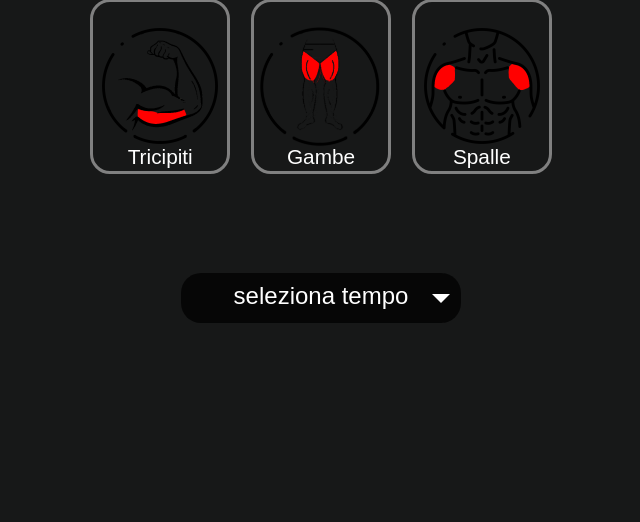
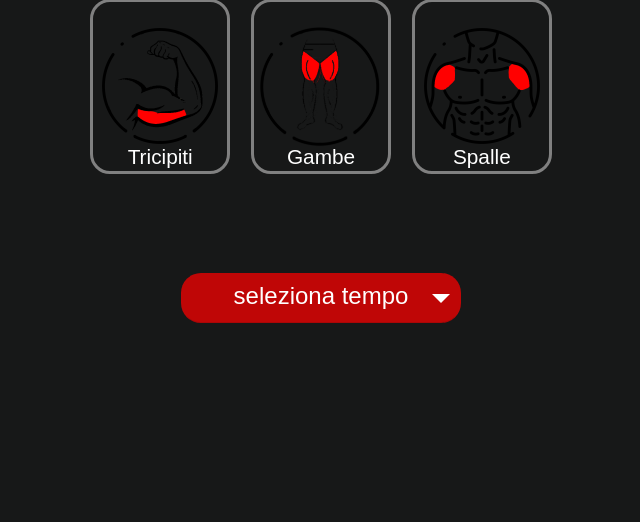
Before and after one commit to Bibo00/firsttry, a PHP site: page / in a window 1280 px wide. Shown: the part 937-1459 px from the top of the page, without its empty margins (319-959 px from the left). Run offline with PHP 8.4, Linux system fonts and the light colour scheme; some web fonts are replaced.

Commit message:
Update OptionTimeStyle.css

```diff
--- a/styles/OptionTimeStyle.css
+++ b/styles/OptionTimeStyle.css
@@ -21,7 +21,7 @@
 }
 
 .select-selected {
-    background-color: rgba(0, 0, 0, 0.726);
+    background-color: rgba(255, 0, 0, 0.726);
 
     top: 0;
 }
```
